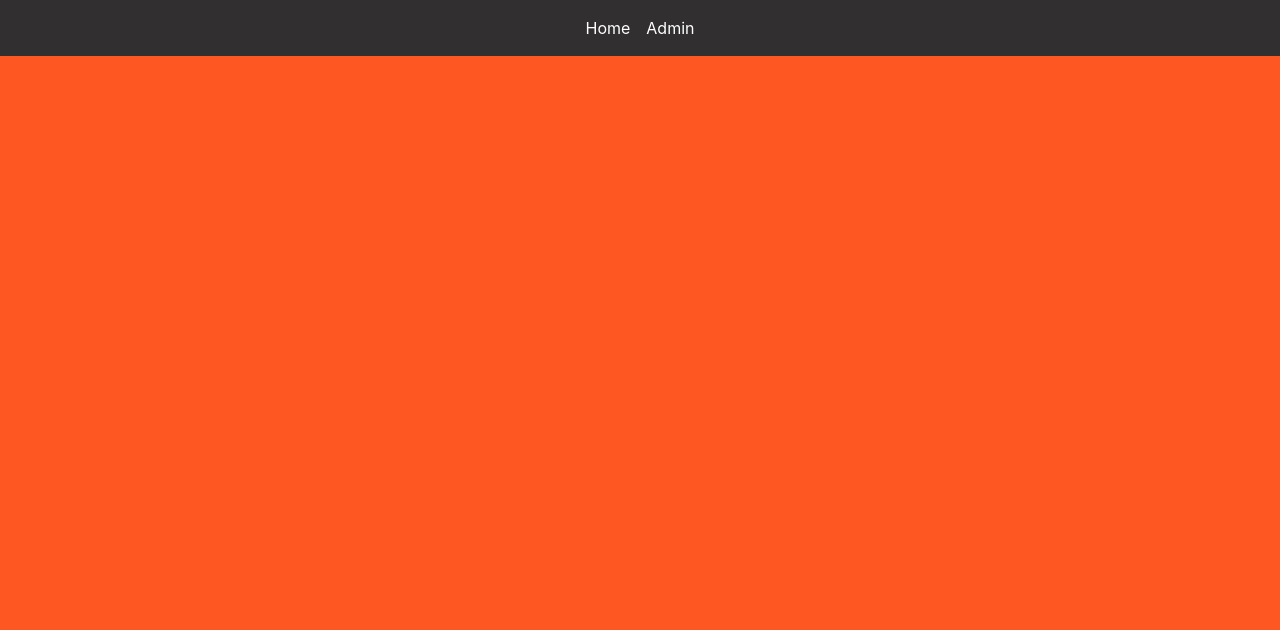
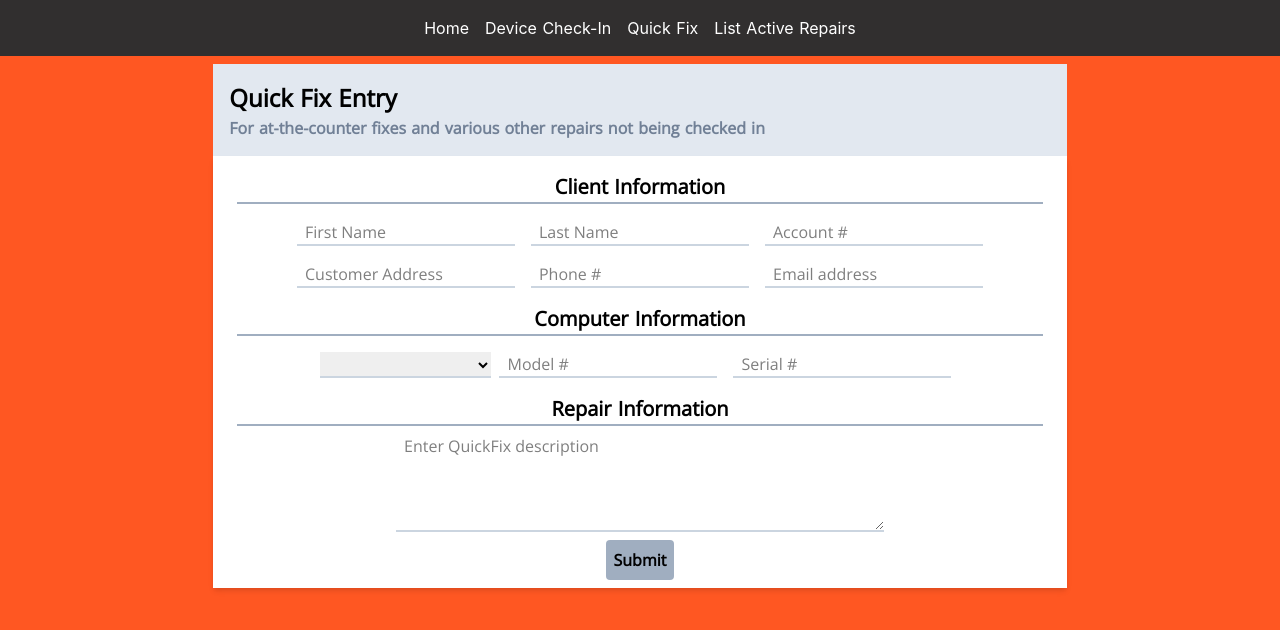
Before and after one commit to BlueSun288/MorningSTAR, a Nuxt app: page /quickRepair in a window 1280 px wide. Before the commit this address had no page. Shown: the top 630 px of the page. Built offline with nearby package versions, Linux system fonts and the light colour scheme.

Commit message:
added new page and component for quick fixes
started working on welcome screen, need new logo so that page doesn't seem so empty.

```diff
--- a/components/checkin.vue
+++ b/components/checkin.vue
@@ -43,7 +43,7 @@
 			<div id="timeInformation">
 				<h2 class="gsHeader m-2">Repair Pickup</h2>
 				<label for="expectedDate" class="inline font-bold">Expected Completion Date</label>
-				<input id="expectedDate" v-model="completionDate" class="inline" type="date">
+				<input class="inline" id="expectedDate" type="date" v-model="expectedCompletionDate">
 			</div>
 			<input type="submit" value="Submit" class="submitButton">
 		</form>
@@ -89,7 +89,7 @@
                 solution: "",
                 powerCord: "",
 	            password: "",
-	            completionDate: ""
+	            expectedCompletionDate: ""
             }
         },
 	    mounted() {
@@ -123,7 +123,7 @@
 			    const monthNames = ["January", "February", "March", "April", "May", "June",
 				    "July", "August", "September", "October", "November", "December"
 			    ];
-			    let myDate = "Date: " + date.getDate() + "/" + monthNames[date.getMonth()]  + "/" + date.getFullYear();
+			    let myDate = date.getDate() + "/" + monthNames[date.getMonth()] + "/" + date.getFullYear();
 
 		    	let repair = {
 		    		"Customer Name" : this.firstName + " " + this.lastName,
@@ -136,7 +136,8 @@
 				    "AC Adapter?" : this.powerCord,
 				    "Password" : this.password,
 				    "Date Checked in" : myDate,
-				    "Expected Completion Date" : this.completionDate
+				    "Expected Completion Date": this.expectedCompletionDate,
+				    "Repair Completed": null,
 			    };
 
 		    	return repair;
--- a/components/listItem.vue
+++ b/components/listItem.vue
@@ -1,11 +1,12 @@
 <template>
-	<div class="listItemCard mx-auto text-left">
+	<div class="listItemCard mx-auto text-left hover:shadow-lg" onclick="">
 		<h1 class="font-bold underline">{{customerName}}</h1>
+		<h2 class="font-italic underline"><b>SO:</b> {{serviceOrderNumber}}</h2>
 		<ul class="">
 			<li><b>Account #:</b> {{accountNumber}}</li>
 			<li><b>Service Address:</b>{{serviceAddress}}</li>
 			<li><b>Check-in Date:</b>{{checkinDate}}</li>
-			<li><b>Expected Completion Date:</b>{{completionDate}}</li>
+			<li><b>Expected Completion Date:</b>{{expectedCompletionDate}}</li>
 		</ul>
 	</div>
 </template>
@@ -13,7 +14,7 @@
 <script>
 	export default {
 		name: "listItem",
-		props: ['customerName', 'accountNumber', 'checkinDate', 'completionDate', 'serviceAddress']
+		props: ['customerName', 'accountNumber', 'checkinDate', 'expectedCompletionDate', 'serviceAddress', 'serviceOrderNumber']
 	}
 </script>
 
--- a/components/navbar.vue
+++ b/components/navbar.vue
@@ -1,7 +1,9 @@
 <template>
 	<div class="py-4 px-4 gsNavbar text-white text-center">
 		<nuxt-link class="hover:font-bold hover:bg-gray-700 py-4 px-2" to="/">Home</nuxt-link>
-		<nuxt-link class="hover:font-bold hover:bg-gray-700 py-4 px-2" to="/admin">Admin</nuxt-link>
+		<nuxt-link class="hover:font-bold hover:bg-gray-700 py-4 px-2" to="/newCheckin">Device Check-In</nuxt-link>
+		<nuxt-link class="hover:font-bold hover:bg-gray-700 py-4 px-2" to="/quickRepair">Quick Fix</nuxt-link>
+		<nuxt-link class="hover:font-bold hover:bg-gray-700 py-4 px-2" to="/checkinList">List Active Repairs</nuxt-link>
 	</div>
 </template>
 
--- /dev/null
+++ b/components/quickFix.vue
@@ -0,0 +1,138 @@
+<template>
+	<div class="mt-2">
+		<form-header v-bind:card-subtitle="subtitle" v-bind:card-title="title"></form-header>
+		<form @submit.prevent="sendToFirebase" autocapitalize="on" autocomplete="off" class="card" id="checkinForm">
+			<div class="m-2" id="customerInformation">
+				<h2 class="gsHeader">Client Information</h2>
+				<div class="block" id="topRow">
+					<input class="gsTextField focus:outline-none focus:border-gray-700" id="firstName"
+					       placeholder="First Name" v-model="firstName">
+					<input class="gsTextField focus:outline-none focus:border-gray-700" id="lastName"
+					       placeholder="Last Name" v-model="lastName">
+					<input class="gsTextField focus:outline-none focus:border-gray-700" id="accountNumber"
+					       placeholder="Account #" v-model="account">
+				</div>
+				<div class="block" id="bottomRow">
+					<input class="gsTextField focus:outline-none focus:border-gray-700" id="address"
+					       placeholder="Customer Address" v-model="address">
+					<input class="gsTextField focus:outline-none focus:border-gray-700" id="phoneNumber" maxlength="11"
+					       minlength="10" placeholder="Phone #" v-model="phoneNumber">
+					<input class="gsTextField focus:outline-none focus:border-gray-700" id="email"
+					       placeholder="Email address" v-model="email">
+				</div>
+			</div>
+			<div class="m-2" id="computerInformation">
+				<h2 class="gsHeader">Computer Information</h2>
+				<div>
+					<select class="focus:outline-none focus:border-gray-700 border-b-2 border-gray-400" id="computerMFG"
+					        v-model="computerMFG">
+						<option disabled selected>Select Manufacturer</option>
+						<option :key="index" v-bind:value="MFGOptions.value"
+						        v-for="(MFGOptions, index) in MFGOptions">
+							{{ MFGOptions.text }}
+						</option>
+					</select>
+					<input class="gsTextField focus:outline-none focus:border-gray-700" id="modelNumber"
+					       placeholder="Model #" type="text" v-model="modelNumber">
+					<input class="gsTextField focus:outline-none focus:border-gray-700" id="serialNumber"
+					       placeholder="Serial #" type="text" v-model="serialNumber">
+				</div>
+			</div>
+			<div class="m-2" id="repairInformation">
+				<h2 class="gsHeader">Repair Information</h2>
+				<textarea class="gsTextArea focus:outline-none focus:border-gray-700 max-w-full" cols="50" id="solution"
+				          placeholder="Enter QuickFix description" rows="4" v-model="solution"></textarea>
+			</div>
+			<input class="submitButton" type="submit" value="Submit">
+		</form>
+	</div>
+</template>
+
+<script>
+	import FormHeader from "./formHeader";
+	import firebase from '@/plugins/firebase'
+
+	export default {
+		name: "quickFix",
+		components: {FormHeader},
+		data: function () {
+			return {
+				//page data
+				title: "Quick Fix Entry",
+				subtitle: "For at-the-counter fixes and various other repairs not being checked in",
+				//Customer Data
+				firstName: "",
+				lastName: "",
+				address: "",
+				phoneNumber: "",
+				account: "",
+				email: "",
+				//Computer Data
+				computerMFG: "",
+				MFGOptions: [
+					{text: "Apple", value: "Apple"},
+					{text: "Lenovo", value: "Lenovo"},
+					{text: "HP", value: "HP"},
+					{text: "Gateway", value: "Gateway"},
+					{text: "Toshiba", value: "Toshiba"},
+					{text: "MSI", value: "MSI"},
+					{text: "Alienware", value: "Alienware"},
+					{text: "eMachine", value: "eMachine"},
+					{text: "Other", value: "Other"},
+				],
+				serialNumber: "",
+				modelNumber: "",
+				//Repair Data
+				solution: "",
+			}
+		},
+		mounted() {
+		},
+		methods: {
+			sendToFirebase() {
+
+				const database = firebase.firestore();
+				let repair = this.buildDataObject(); //just takes the entered information and puts it in the repair object
+
+				let deviceInformation = {
+					"Device MFG": this.computerMFG, //for some reason this doesn't work as a function call, so i'll declare it here
+					"Model #": this.modelNumber,
+					"Serial #": this.serialNumber,
+				};
+
+				database.collection('QuickFixes').add(repair).then(function (docRef) {
+					let myId = docRef.id;
+					console.log(deviceInformation["Device MFG"]);
+					database.collection('QuickFixes').doc(myId).collection('Device Information').add(deviceInformation).then(function (docRef) {
+						console.log("Wrote the device Information");
+					});
+				});
+
+			},
+			buildDataObject() {
+				let date = new Date();
+				const monthNames = ["January", "February", "March", "April", "May", "June",
+					"July", "August", "September", "October", "November", "December"
+				];
+				let myDate = date.getDate() + "/" + monthNames[date.getMonth()] + "/" + date.getFullYear();
+
+				let repair = {
+					"Customer Name": this.firstName + " " + this.lastName,
+					"Account #": this.account,
+					"Service Address": this.address,
+					"Phone #": this.phoneNumber,
+					"Email": this.email,
+					"QuickFix Description": this.solution,
+					"Date of Repair": myDate,
+					"Repair Completed": true,
+				};
+
+				return repair;
+			},
+		}
+	}
+</script>
+
+<style scoped>
+
+</style>
--- a/components/repairListings.vue
+++ b/components/repairListings.vue
@@ -5,7 +5,7 @@
 			<div ref="repairList">
 
 			</div>
-			<input class="submitButton" type="submit" v-on:click="loadRepairListings()" value="Load Repairs">
+			<input class="submitButton" type="submit" v-on:click="loadRepairListings()" value="List All Repairs">
 		</div>
 	</div>
 </template>
@@ -33,21 +33,22 @@
 				let allRepairs = repairsRef.get().then(snapshot => {
 					snapshot.forEach(doc => {
 						console.log(doc.data());
-						this.appendToList(doc.data())
+						this.appendToList(doc.data(), doc.id)
 					});
 				}).catch(error => {
 					console.log("error getting documents ", error)
 				})
 			},
-			appendToList(repairEntry) {
+			appendToList(repairEntry, docID) {
 				let ComponentClass = Vue.extend(ListItem);
 				let instance = new ComponentClass({
 					propsData: {
 						customerName: repairEntry["Customer Name"],
 						accountNumber: repairEntry["Account #"],
 						checkinDate: repairEntry["Date Checked in"],
-						completionDate: repairEntry["Expected Completion Date"],
-						serviceAddress: repairEntry["Service Address"]
+						expectedCompletionDate: repairEntry["Expected Completion Date"],
+						serviceAddress: repairEntry["Service Address"],
+						serviceOrderNumber: docID
 					}
 				});
 
--- /dev/null
+++ b/components/welcome.vue
@@ -0,0 +1,16 @@
+<template>
+	<div class="text-center mt-2">
+		<h1 class="text-3xl">MorningSTAR</h1>
+		<h2>The unofficial HBCI device repair Check-In site</h2>
+	</div>
+</template>
+
+<script>
+	export default {
+		name: "welcome"
+	}
+</script>
+
+<style scoped>
+
+</style>
--- a/pages/index.vue
+++ b/pages/index.vue
@@ -1,15 +1,16 @@
 <template>
 	<div id="container">
-		<checkin></checkin>
+		<welcome></welcome>
 	</div>
 </template>
 
 <script>
 
 	import Checkin from "../components/checkin";
+	import Welcome from "../components/welcome";
 
 	export default {
-		components: {Checkin}
+		components: {Welcome, Checkin}
 	}
 </script>
 
--- /dev/null
+++ b/pages/newCheckin.vue
@@ -0,0 +1,16 @@
+<template>
+	<checkin></checkin>
+</template>
+
+<script>
+	import Checkin from "../components/checkin";
+
+	export default {
+		name: "newCheckin",
+		components: {Checkin}
+	}
+</script>
+
+<style scoped>
+
+</style>
--- /dev/null
+++ b/pages/quickRepair.vue
@@ -0,0 +1,18 @@
+<template>
+	<div>
+		<quick-fix></quick-fix>
+	</div>
+</template>
+
+<script>
+	import QuickFix from "../components/quickFix";
+
+	export default {
+		name: "quickRepair",
+		components: {QuickFix}
+	}
+</script>
+
+<style scoped>
+
+</style>
```
Also changed, not shown: pages/checkinList.vue (renamed from pages/admin.vue).
